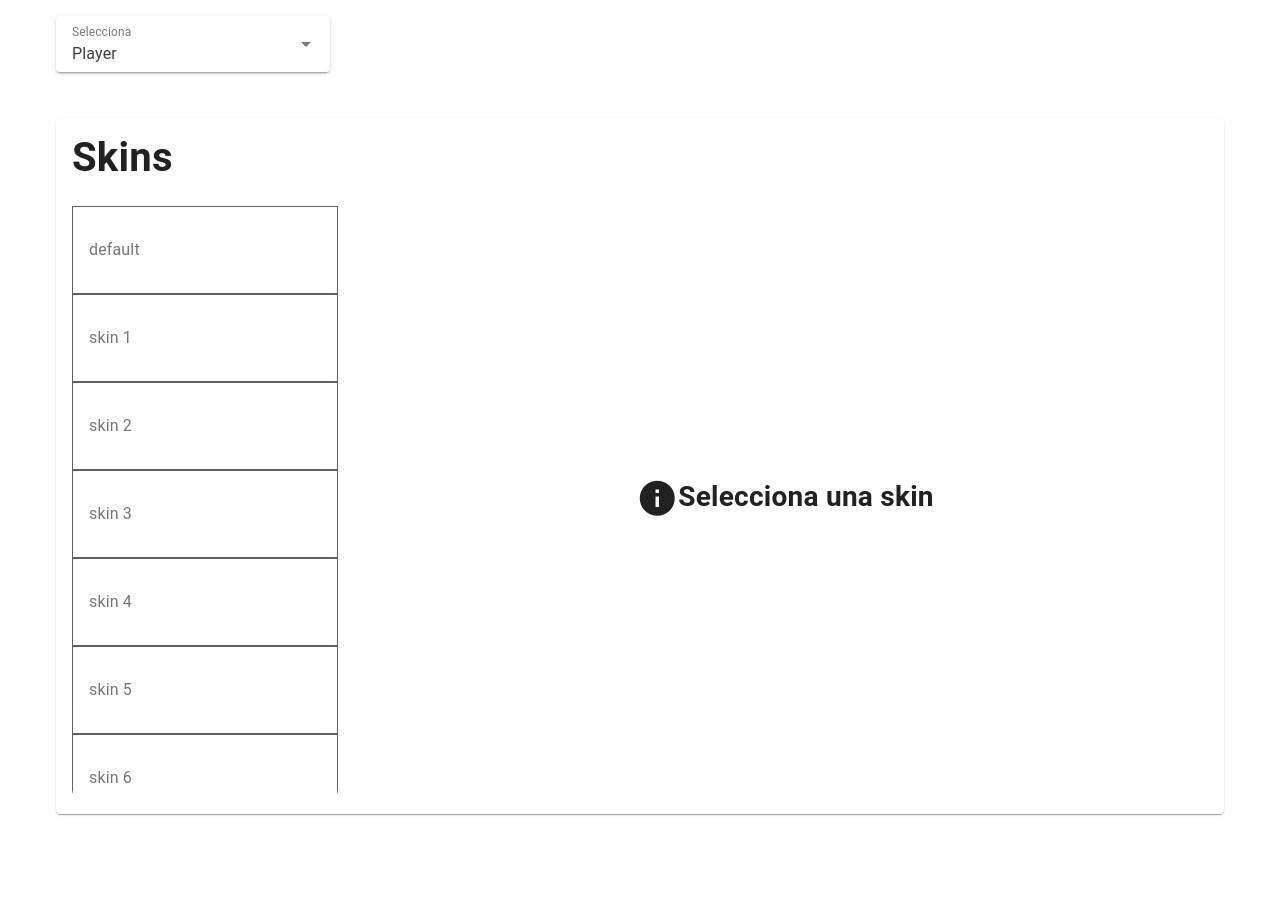
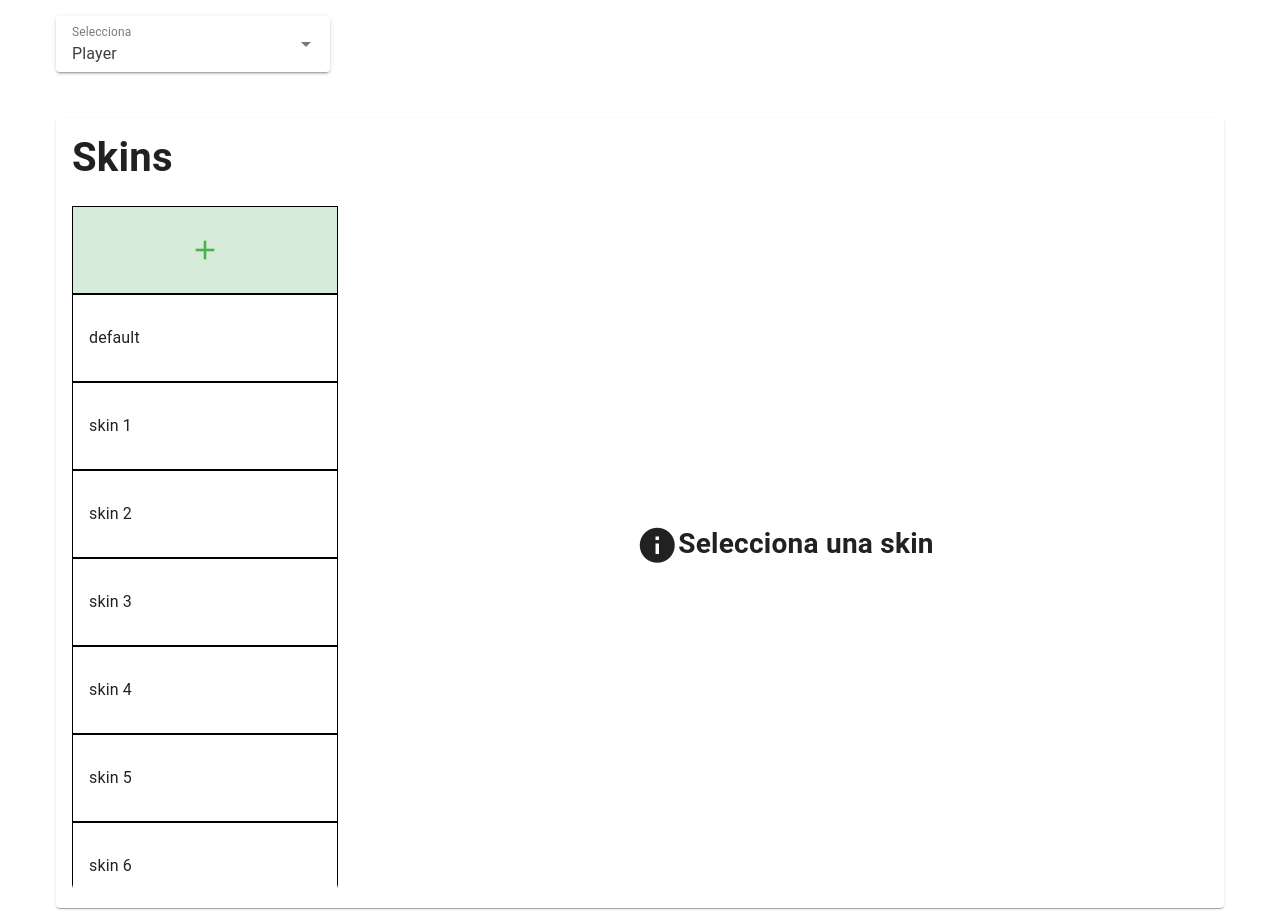
Before and after one commit to inspedralbes/Transversal_TR3_2023_2024_Front_Back-damtr3g5, a Nuxt app in the folder projectNuxt/: page / in a window 1280 px wide. Before the commit the page ends 830 px from the top, so only its background shows below. Built offline with nearby package versions, Linux system fonts and the light colour scheme.

Commit message:
add skins

```diff
--- a/projectNuxt/components/SkinsList.vue
+++ b/projectNuxt/components/SkinsList.vue
@@ -43,10 +43,22 @@ var items = [
         price: 100,
         image: 'character-sheet.png'
     }
+    ,
+    {
+        id: 8,
+        name: 'skin 7',
+        price: 1004,
+        image: 'character-sheet.png'
+    }
 ]
+var itemToAdd = ref({
+    name: '',
+    price: '',
+    image: []
+})
 var activeItems = ref(_.cloneDeep(items));
-var selectedItem = ref(activeItems.value[0]);
-function updateSelectedItemName(item, event) {
+var selectedItem : any = ref([null]);
+function updateSelectedItemName(item : any, event : any) {
     item.name = event.target.innerText;
 
 }
@@ -60,6 +72,19 @@ function checkChanges() {
         }
     }
 }
+function saveChanges() {
+    const isEqual = _.isEqual(items, activeItems.value);
+    if (!isEqual) {
+        items = _.cloneDeep(activeItems.value);
+    }
+}
+function checkFields(){
+    if(itemToAdd.value.name === '' || itemToAdd.value.price === '' || itemToAdd.value.image.length === 0){
+        return true;
+    }
+    return false;
+}
+var window = false;
 </script>
 <template>
     <v-card>
@@ -69,9 +94,14 @@ function checkChanges() {
         <v-card-text>
             <v-row>
                 <v-col cols="3">
-                    <v-list v-model:selected="selectedItem" height="600" rounded="lg" lines="three">
-                        <v-list-item @click="checkChanges" style="border: 1px solid black;" active-class="listactive"
-                            variant="plain" v-for="(item, i) in activeItems" :key="i" :value="item">
+                    <v-list v-model:selected="selectedItem" height="694" rounded="lg" lines="three">
+                        <v-list-item
+                            style="border: 1px solid black;  justify-items: center;"
+                             variant="tonal" color="green" @click="window = true" :value="null">
+                            <v-list-item-title><v-icon icon="mdi-plus" size="x-large"></v-icon></v-list-item-title>
+                        </v-list-item>
+                        <v-list-item @click="checkChanges" style="border: 1px solid black;" color="primary"
+                             v-for="(item, i) in activeItems" :key="i" :value="item">
                             <v-list-item-title>{{ item.name }}</v-list-item-title>
                         </v-list-item>
                     </v-list>
@@ -92,14 +122,24 @@ function checkChanges() {
                         </v-col>
                         <v-col cols="6">
                             <input type="file">
-                            <v-text-field label="Price" v-model="selectedItem[0].price" type="text"></v-text-field>
-                            <v-btn color="primary" @click="console.log(activeItems, items)">Save</v-btn>
+                            <v-text-field label="Preu" v-model="selectedItem[0].price" type="text"></v-text-field>
+                            <v-btn color="primary" @click="saveChanges">Save</v-btn>
                         </v-col>
                     </v-row>
 
                 </v-col>
                 <v-col style="display: flex; justify-content: center; align-items: center;" cols="9" v-else>
-                    <h1><v-icon icon="mdi-information"></v-icon>Selecciona una skin</h1>
+                    <v-row v-if="window">
+
+                        <v-col>
+
+                            <v-text-field v-model="itemToAdd.name" label="Nom" type="text"></v-text-field>
+                            <v-text-field v-model="itemToAdd.price" label="Preu" type="text"></v-text-field>
+                            <v-file-input v-model="itemToAdd.image" label="Skin" counter show-size></v-file-input>
+                            <v-btn @click="console.log(itemToAdd)" :disabled="checkFields()" color="primary">Save</v-btn>
+                        </v-col>
+                    </v-row>
+                    <h1 v-else><v-icon icon="mdi-information"></v-icon>Selecciona una skin</h1>
                 </v-col>
             </v-row>
 
@@ -107,10 +147,6 @@ function checkChanges() {
     </v-card>
 </template>
 <style scoped>
-.listactive {
-    background-color: #f09898;
-}
-
 [contenteditable] {
     outline: 0px solid transparent;
 }
```
